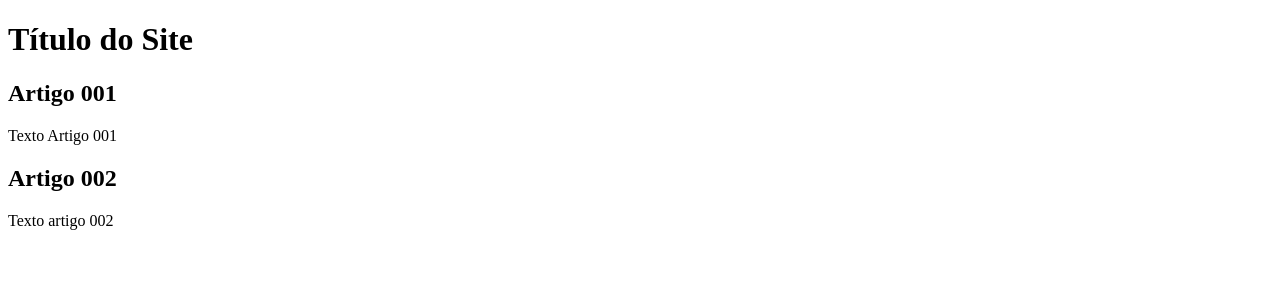
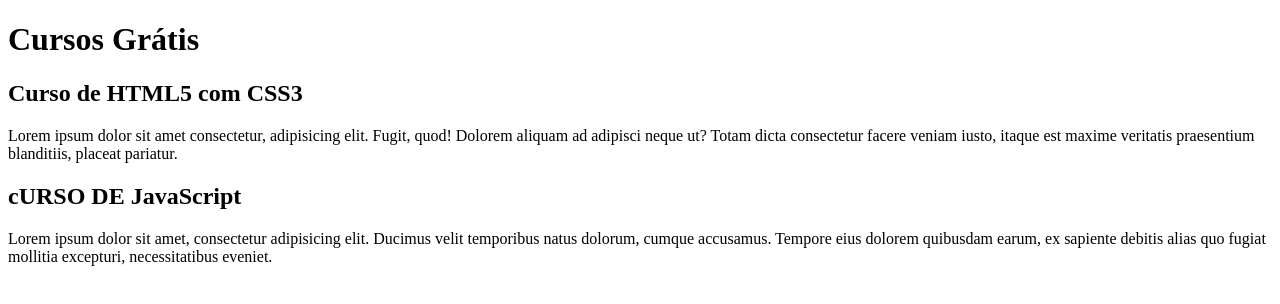
Before and after one commit to ativador/projeto-site, a plain HTML site: page index.html in a window 1280 px wide. Drawn offline with Linux system fonts and the light colour scheme.

Commit message:
Comecei a escrever o conteúdo

```diff
--- a/index.html
+++ b/index.html
@@ -8,15 +8,15 @@
 <body>
     <main>
         <head>
-            <h1> Título do Site</h1>
+            <h1> Cursos Grátis</h1>
         </head>
         <article>
-            <h2> Artigo 001</h2>
-            <p> Texto Artigo 001</p>
+            <h2> Curso de HTML5 com CSS3</h2>
+            <p> Lorem ipsum dolor sit amet consectetur, adipisicing elit. Fugit, quod! Dolorem aliquam ad adipisci neque ut? Totam dicta consectetur facere veniam iusto, itaque est maxime veritatis praesentium blanditiis, placeat pariatur.</p>
         </article>
         <article>
-            <h2> Artigo 002</h2>
-            <p>Texto artigo 002</p>
+            <h2> cURSO DE JavaScript</h2>
+            <p>Lorem ipsum dolor sit amet, consectetur adipisicing elit. Ducimus velit temporibus natus dolorum, cumque accusamus. Tempore eius dolorem quibusdam earum, ex sapiente debitis alias quo fugiat mollitia excepturi, necessitatibus eveniet.</p>
         </article>
     </main>
 </body>
```
